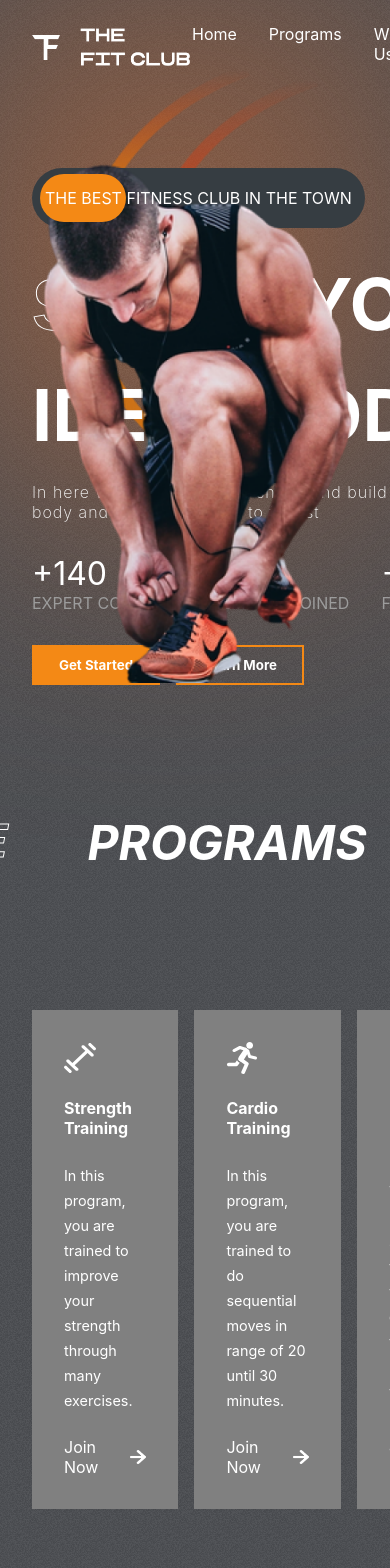
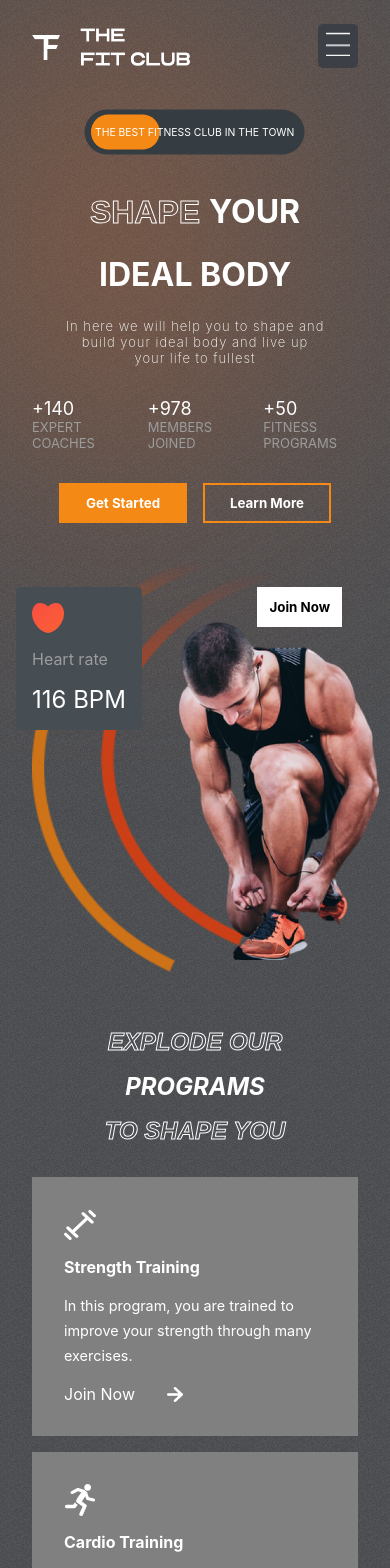
Before and after one commit to HugoPDF5/gym-land, a React (Vite) app: page / in a window 390 px wide. Shown: the top 1568 px of the page. Built offline with nearby package versions, Linux system fonts and the light colour scheme.

Commit message:
feat: adding responsiveness

```diff
--- a/package.json
+++ b/package.json
@@ -13,6 +13,7 @@
     "framer-motion": "^10.11.5",
     "react": "^18.2.0",
     "react-dom": "^18.2.0",
+    "react-scroll": "^1.8.9",
     "sass": "^1.60.0"
   },
   "devDependencies": {
--- a/src/components/Header/Header.jsx
+++ b/src/components/Header/Header.jsx
@@ -1,19 +1,43 @@
-import React from 'react'
+import React, { useState } from 'react'
 import './header.scss'
 import Logo from '../../assets/logo.png'
+import Bars from '../../assets/bars.png'
+import { Link } from 'react-scroll'
 
 const Header = () => {
+
+  const mobile = window.innerWidth <= 768 ? true : false
+  const [menuOpened, setMenuOpened] = useState(false)
   return (
     <div className="header">
-        <img src={Logo} alt="" className='logo' />
-
+      <img src={Logo} alt="" className='logo' />
+      {!menuOpened && mobile ? (
+        <div onClick={() => setMenuOpened(true)} style={{ backgroundColor: 'var(--appColor)', padding: '0.5rem', borderRadius: '5px' }}>
+          <img src={Bars} alt="" style={{ width: '1.5rem', height: '1.5rem' }} />
+        </div>
+      ) : (
         <ul className='header-menu'>
-            <li>Home</li>
-            <li>Programs</li>
-            <li>Why Us</li>
-            <li>Plans</li>
-            <li>Testimonials</li>
-        </ul>
+          <li>
+            <Link
+              onClick={() => setMenuOpened(false)} activeClass='active' to='home' spy={true} smooth={true}>
+              Home
+            </Link>
+          </li>
+          <li><Link
+            onClick={() => setMenuOpened(false)} to='programs' spy={true} smooth={true}>
+            Programs
+          </Link></li>
+          <li><Link
+            onClick={() => setMenuOpened(false)} to='reasons' spy={true} smooth={true}>
+            Why Us
+          </Link></li>
+          <li ><Link
+            onClick={() => setMenuOpened(false)} to='plans' spy={true} smooth={true}>
+            Plans
+          </Link></li>
+          <li><Link to='testimonials' spy={true} smooth={true} onClick={() => setMenuOpened(false)}>Testimonials</Link></li>
+        </ul>)
+      }
     </div>
   )
 }
--- a/src/components/Header/header.scss
+++ b/src/components/Header/header.scss
@@ -23,3 +23,17 @@
         }
     }
 }
+
+@media screen and (max-width: 768px) {
+    .header>:nth-child(2) {
+        position: fixed;
+        right: 2rem;
+        z-index: 99;
+    }
+
+    .header-menu {
+        flex-direction: column;
+        background-color: var(--appColor);
+        padding: 2rem;
+    }
+}
--- a/src/components/Hero/Hero.jsx
+++ b/src/components/Hero/Hero.jsx
@@ -8,14 +8,15 @@ import { motion } from 'framer-motion'
 
 const Hero = () => {
     const transition = { type: 'spring', duration: 3 }
+    const mobile = window.innerWidth<=768 ? true : false
     return (
-        <div className="hero">
+        <div className="hero" id="home">
             <div className="blur hero-blur"></div>
             <div className="left-h">
                 <Header />
                 <div className="the-best-ad">
                     <motion.div
-                        initial={{ left: '238px' }}
+                        initial={{ left: mobile? '165px': '238px' }}
                         whileInView={{ left: '8px' }}
                         transition={{ ...transition, type: 'tween' }}
                     >
--- a/src/components/Hero/hero.scss
+++ b/src/components/Hero/hero.scss
@@ -157,4 +157,77 @@
         height: 30rem;
         left: 0;
     }
+
 }
+
+@media screen and (max-width: 768px) {
+    .hero {
+        flex-direction: column;
+
+    .hero-blur {
+        width: 14rem;
+    }
+
+    .left-h {
+        .the-best-ad {
+            font-size: small;
+            margin-top: 0;
+            align-self: center;
+            transform: scale(0.8);
+        }
+
+        .hero-text {
+        font-size: xx-large;
+        align-items: center;
+        justify-content: center;
+
+        >div:nth-of-type(3) {
+            font-size: small;
+            font-weight: 200;
+            letter-spacing: 1px;
+            text-align: center;
+        }
+    }
+
+    .hero-buttons {
+        justify-content: center;
+    }
+
+    .figures {
+        >div {
+            >span:nth-of-type(1) {
+                font-size: large;
+            }
+
+            >span:nth-of-type(2) {
+                font-size: small;
+            }
+        }
+    }
+}
+
+    .right-h {
+        position: relative;
+        background: none;
+
+        .heart-rate {
+            left: 1rem;
+            top: 2rem;
+        }
+
+        .hero-image {
+            position: relative;
+            width: 15rem;
+            left: 10rem;
+            top: 4rem;
+            align-self: center;
+        }
+
+        .hero-image-back {
+            width: 15rem;
+            left: 2rem;
+            top: 0rem;
+        }
+    }
+}
+}
--- a/src/components/Join/join.scss
+++ b/src/components/Join/join.scss
@@ -53,3 +53,19 @@
         }
     }
 }
+
+@media screen and (max-width: 768px) {
+    .join {
+        flex-direction: column;
+        gap: 1rem;
+
+        .left-j {
+            font-size: x-large;
+            flex-direction: column;
+        }
+
+        .right-j {
+            padding: 2rem;
+        }
+    }
+}
--- a/src/components/Plans/Plans.jsx
+++ b/src/components/Plans/Plans.jsx
@@ -5,7 +5,7 @@ import whiteTick from '../../assets/whiteTick.png'
 
 const Plans = () => {
     return (
-        <div className="plans-container">
+        <div className="plans-container" id="plans">
             <div className="blur plans-blur-1"></div>
             <div className="blur plans-blur-2"></div>
             <div className="plans-header" style={{ gap: '2rem' }}>
--- a/src/components/Plans/plans.scss
+++ b/src/components/Plans/plans.scss
@@ -96,3 +96,24 @@
         right: 10rem;
     }
 }
+
+@media screen and (max-width: 768px) {
+    .plans-container {
+        .plans-header {
+            flex-direction: column;
+            gap: 1rem;
+            font-size: x-large;
+            align-items: center;
+            justify-content: center;
+            margin-top: 2rem;
+        }
+
+        .plans {
+            flex-direction: column;
+
+            :nth-child(2) {
+                transform: none;
+            }
+        }
+    }
+}
--- a/src/components/Programs/programs.scss
+++ b/src/components/Programs/programs.scss
@@ -63,3 +63,21 @@
         }
     }
 }
+
+@media screen and (max-width: 768px) {
+    .programs {
+        .programs-header {
+            flex-direction: column;
+            gap: 1rem;
+            font-size: x-large;
+            align-items: center;
+            justify-content: center;
+            margin-top: 2rem;
+        }
+
+        .program-categories {
+            flex-direction: column;
+
+        }
+    }
+}
--- a/src/components/Reasons/reasons.scss
+++ b/src/components/Reasons/reasons.scss
@@ -1,7 +1,7 @@
 .reasons {
     padding: 0 2rem;
     display: flex;
-    justify-content: center;
+    gap: 2rem;
 
     .left-r {
         display: grid;
@@ -82,3 +82,34 @@
         }
     }
 }
+
+@media screen and (max-width: 768px) {
+    .reasons {
+        flex-direction: column;
+
+        .left-r {
+            grid-auto-rows: auto;
+            overflow: hidden;
+
+            >:nth-child(1){
+                width: 7rem;
+                height: 17rem;
+            }
+
+            >:nth-child(2){
+                width: 15rem;
+                height: 10rem;
+            }
+
+            >:nth-child(3){
+                width: 7rem;
+            }
+
+            >:nth-child(4){
+                width: 7rem;
+                height: 6rem;
+            }
+        }
+    }
+
+}
--- a/src/components/Testimonials/testimonials.scss
+++ b/src/components/Testimonials/testimonials.scss
@@ -76,3 +76,39 @@
         }
     }
 }
+
+@media screen and (max-width: 768px) {
+    .testimonials {
+        flex-direction: column;
+
+        .left-t>:nth-child(2),
+        .left-t>:nth-child(3) {
+            font-size: xx-large;
+        }
+
+        .right-t {
+            display: flex;
+            flex-direction: column;
+            align-items: center;
+            justify-content: center;
+            gap: 2rem;
+
+            >div {
+                display: none;
+                position: relative;
+            }
+
+            >img {
+                right: 0;
+                position: relative;
+                align-self: center;
+            }
+
+            >:last-child {
+                display: block;
+                bottom: 0;
+                left: 0;
+            }
+        }
+    }
+}
```
Also changed, not shown: 1 other file (tests, documents, lock files or other folders).
